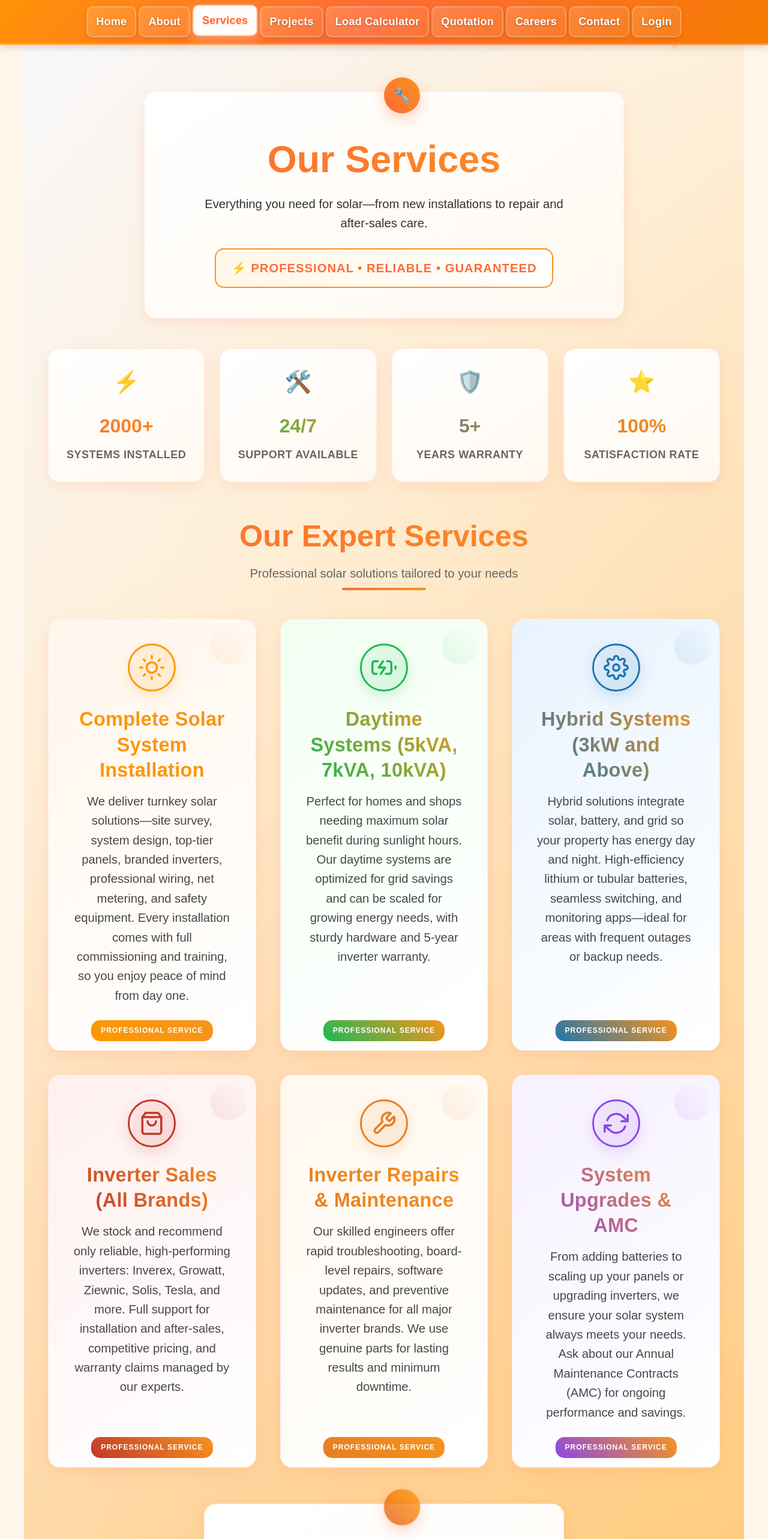
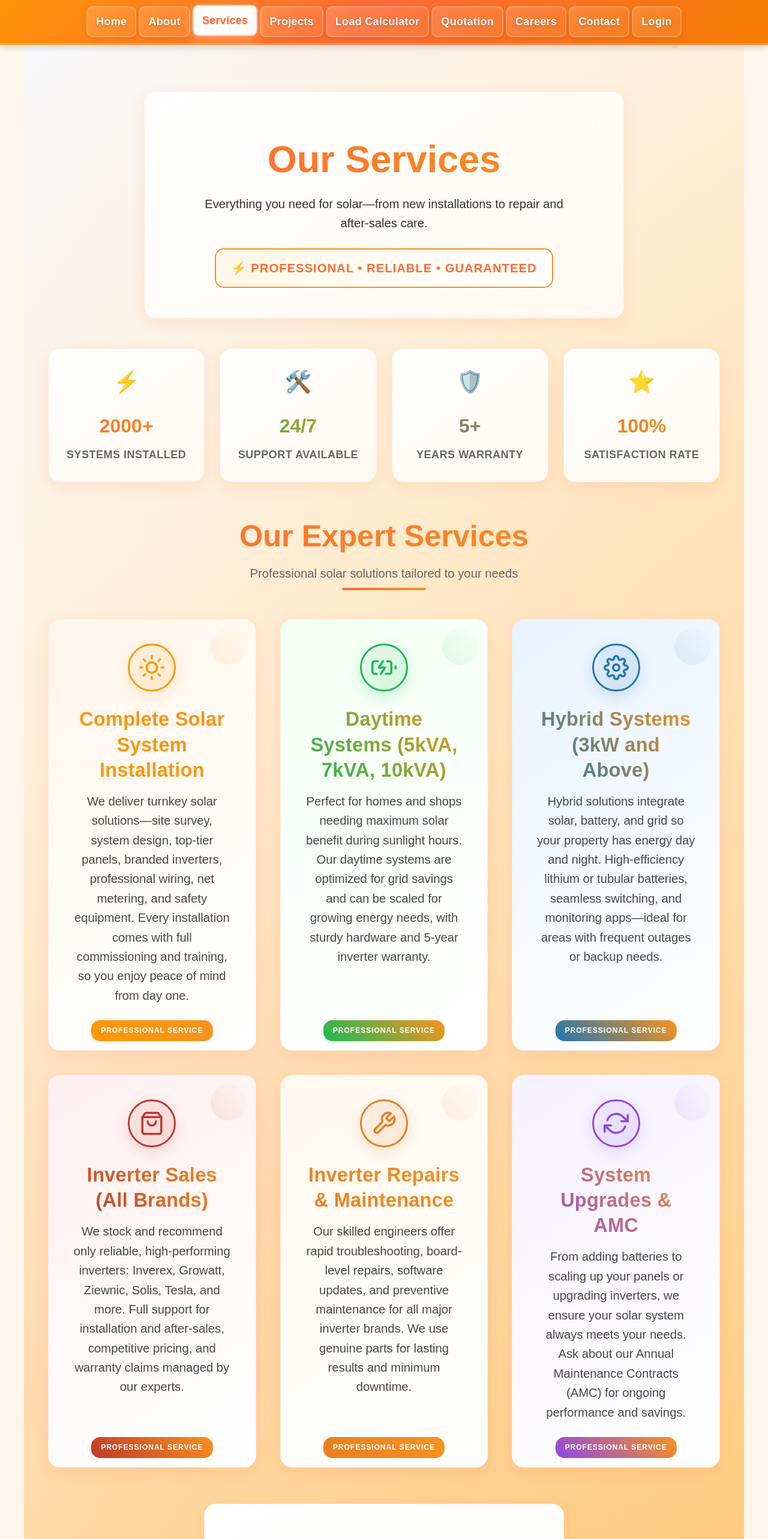
Before and after one commit to syedsolarenergy/syedsolarenergy, a React (Create React App) app: page /services in a window 1280 px wide. Shown: the part 80-2646 px from the top of the page at 60% size. Built offline with nearby package versions, Linux system fonts and the light colour scheme.

Commit message:
Changes services.js

```diff
--- a/src/pages/Services.js
+++ b/src/pages/Services.js
@@ -566,25 +566,6 @@ export default function Services() {
             overflow: 'visible',
             animation: 'fadeInUp 0.8s ease-out'
           }}>
-            {/* Decorative element */}
-            <div style={{
-              position: 'absolute',
-              top: 'clamp(-20px, -3vw, -25px)',
-              left: '50%',
-              transform: 'translateX(-50%)',
-              width: 'clamp(50px, 8vw, 60px)',
-              height: 'clamp(50px, 8vw, 60px)',
-              background: 'linear-gradient(45deg, #FF6B35, #F7931E)',
-              borderRadius: '50%',
-              display: 'flex',
-              alignItems: 'center',
-              justifyContent: 'center',
-              fontSize: 'clamp(20px, 4vw, 24px)',
-              boxShadow: '0 8px 24px rgba(255, 107, 53, 0.3)',
-              animation: 'bounce 2s ease-in-out infinite'
-            }}>
-              🔧
-            </div>
 
             <h1 style={{
               background: 'linear-gradient(45deg, #FF6B35, #F7931E)',
@@ -654,32 +635,12 @@ export default function Services() {
 <Card3D style={{
   maxWidth: 'min(600px, 95vw)',
   margin: '0 auto clamp(30px, 5vw, 40px) auto',
-  padding: 'clamp(60px, 8vw, 70px) var(--card-padding) clamp(40px, 6vw, 50px)', // extra top padding
+  padding: "clamp(40px, 6vw, 50px) var(--card-padding)",
   textAlign: 'center',
   position: 'relative',
   overflow: 'visible',      // allow icon overflow
   animation: 'fadeInUp 0.8s ease-out 0.6s both'
 }}>
-  {/* Form header decoration */}
-  <div style={{
-    position: 'absolute',
-    top: 'clamp(-25px, -4vw, -30px)',  // lift icon up a bit
-    left: '50%',
-    transform: 'translateX(-50%)',
-    width: 'clamp(50px, 8vw, 60px)',
-    height: 'clamp(50px, 8vw, 60px)',
-    background: 'linear-gradient(45deg, #e65100, #ff9800)',
-    borderRadius: '50%',
-    display: 'flex',
-    alignItems: 'center',
-    justifyContent: 'center',
-    fontSize: 'clamp(20px, 4vw, 24px)',
-    boxShadow: '0 8px 24px rgba(230, 81, 0, 0.3)',
-    animation: 'pulse 3s ease-in-out infinite',
-    zIndex: 1                      // ensure it sits above the card
-  }}>
-
-  </div>
 
             <h3 style={{
               background: 'linear-gradient(45deg, #e65100, #ff9800)',
```
